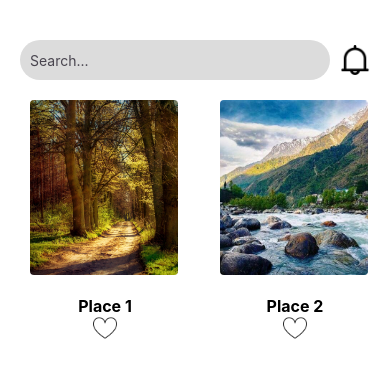
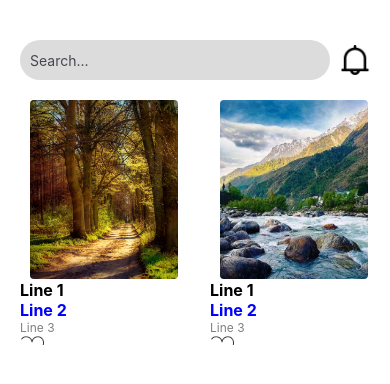
Before and after one commit to DasuniNagodaVithana/reactAssignment, a React Native app: screen / in a window 390 px wide. Shown: the top 384 px of the page. Built offline with nearby package versions, Linux system fonts and the light colour scheme.

Commit message:
card formatting

```diff
--- a/src/NewHomeScreen/Card.tsx
+++ b/src/NewHomeScreen/Card.tsx
@@ -3,7 +3,9 @@ import { View, Text, Image, StyleSheet, TouchableOpacity } from 'react-native';
 
 interface CardProps {
   imageSource: any;
-  title: string;
+  titleLine1: string;
+  titleLine2: string;
+  titleLine3: string;
   onPress: () => void;
   onHeartPress: () => void;
   description: string;
@@ -11,7 +13,9 @@ interface CardProps {
 
 const Card: React.FC<CardProps> = ({
   imageSource,
-  title,
+  titleLine1,
+  titleLine2,
+  titleLine3,
   onPress,
   onHeartPress,
   description,
@@ -20,7 +24,9 @@ const Card: React.FC<CardProps> = ({
     <TouchableOpacity style={styles.card} onPress={onPress}>
       <Image source={imageSource} style={styles.image} />
       <View style={styles.overlay}>
-        <Text style={styles.title}>{title}</Text>
+        <Text style={styles.titleLine1}>{titleLine1}</Text>
+        <Text style={styles.titleLine2}>{titleLine2}</Text>
+        <Text style={styles.titleLine3}>{titleLine3}</Text>
         <Text style={styles.description}>{description}</Text>
         <TouchableOpacity onPress={onHeartPress}>
           <Image
@@ -36,39 +42,53 @@ const Card: React.FC<CardProps> = ({
 const styles = StyleSheet.create({
   card: {
     width: 170,
-    height: 250,
+    height: 255,
     marginHorizontal: 10,
     borderRadius: 11,
     overflow: 'hidden',
     backgroundColor:'white',
-    elevation:4.5
-
+    elevation: 4,
   },
   image: {
     width: '87%',
     height: '70%',
-    borderRadius:4,
-    marginTop:10,
-    marginLeft:10,
-    marginRight:10,
-    marginBottom:10
+    borderRadius: 4,
+    marginTop: 10,
+    marginLeft: 10,
+    marginRight: 10,
+    marginBottom: 10,
   },
   overlay: {
     position: 'absolute',
-    bottom: 0,
+    bottom: 2,
     left: 0,
     right: 0,
+    top:190,
     backgroundColor: 'rgba(255, 255, 255, 0.9)',
-    padding:-1,
-    alignItems: 'center',
+    padding: -1,
+    //alignItems: 'center',
   },
-  title: {
+  titleLine1: {
     fontWeight: 'bold',
     fontSize: 16,
+    color: 'black',
+    textAlign: 'left',
+  },
+  titleLine2: {
+    fontWeight: 'bold',
+    fontSize: 16,
+    color: 'blue',
+    textAlign: 'left',
+
+  },
+  titleLine3: {
+    fontSize: 12,
+    color: 'gray',
+    textAlign: 'left',
   },
   description: {
     fontSize: 12,
-    color: '#555',
+    color: 'black',
   },
   heartIcon: {
     width: 24,
--- a/src/NewHomeScreen/CardList.tsx
+++ b/src/NewHomeScreen/CardList.tsx
@@ -4,9 +4,10 @@ import { View, FlatList } from 'react-native';
 import Card from './Card';
 
 interface CardListProps {
-  data: { id: number; image: any; title: string }[]; // Define the correct type for your data
-  onCardPress: (id: number) => void; // Define the function for card press
+  data: { id: number; image: any; titleLine1: string; titleLine2: string; titleLine3: string }[];
+  onCardPress: (id: number) => void;
 }
+
 
 const CardList: React.FC<CardListProps> = ({ data, onCardPress }) => {
   function handleHeartPress(id: number): void {
@@ -21,10 +22,15 @@ const CardList: React.FC<CardListProps> = ({ data, onCardPress }) => {
         keyExtractor={(item) => item.id.toString()}
         renderItem={({ item }) => (
           <Card
-            imageSource={item.image}
-            title={item.title}
-            onPress={() => onCardPress(item.id)}
-            onHeartPress={() => handleHeartPress(item.id)} description={''}          />
+  imageSource={item.image}
+  titleLine1={item.titleLine1}
+  titleLine2={item.titleLine2}
+  titleLine3={item.titleLine3}
+  onPress={() => onCardPress(item.id)}
+  onHeartPress={() => handleHeartPress(item.id)}
+  description={''}
+/>
+
         )}
       />
     </View>
--- a/src/NewHomeScreen/Viewpage.tsx
+++ b/src/NewHomeScreen/Viewpage.tsx
@@ -19,17 +19,23 @@ const ViewPage = () => {
   const cardData = [
     {
       id: 1,
-      title: 'Place 1',
+      titleLine1: 'Line 1',
+      titleLine2: 'Line 2',
+      titleLine3: 'Line 3',
       image: require('../assets/images/image5.jpg'),
     },
     {
       id: 2,
-      title: 'Place 2',
+      titleLine1: 'Line 1',
+      titleLine2: 'Line 2',
+      titleLine3: 'Line 3',
       image: require('../assets/images/image8.jpg'),
     },
     {
       id: 3,
-      title: 'Place 3',
+      titleLine1: 'Line 1',
+      titleLine2: 'Line 2',
+      titleLine3: 'Line 3',
       image: require('../assets/images/image11.png'),
     },
   ];
```
